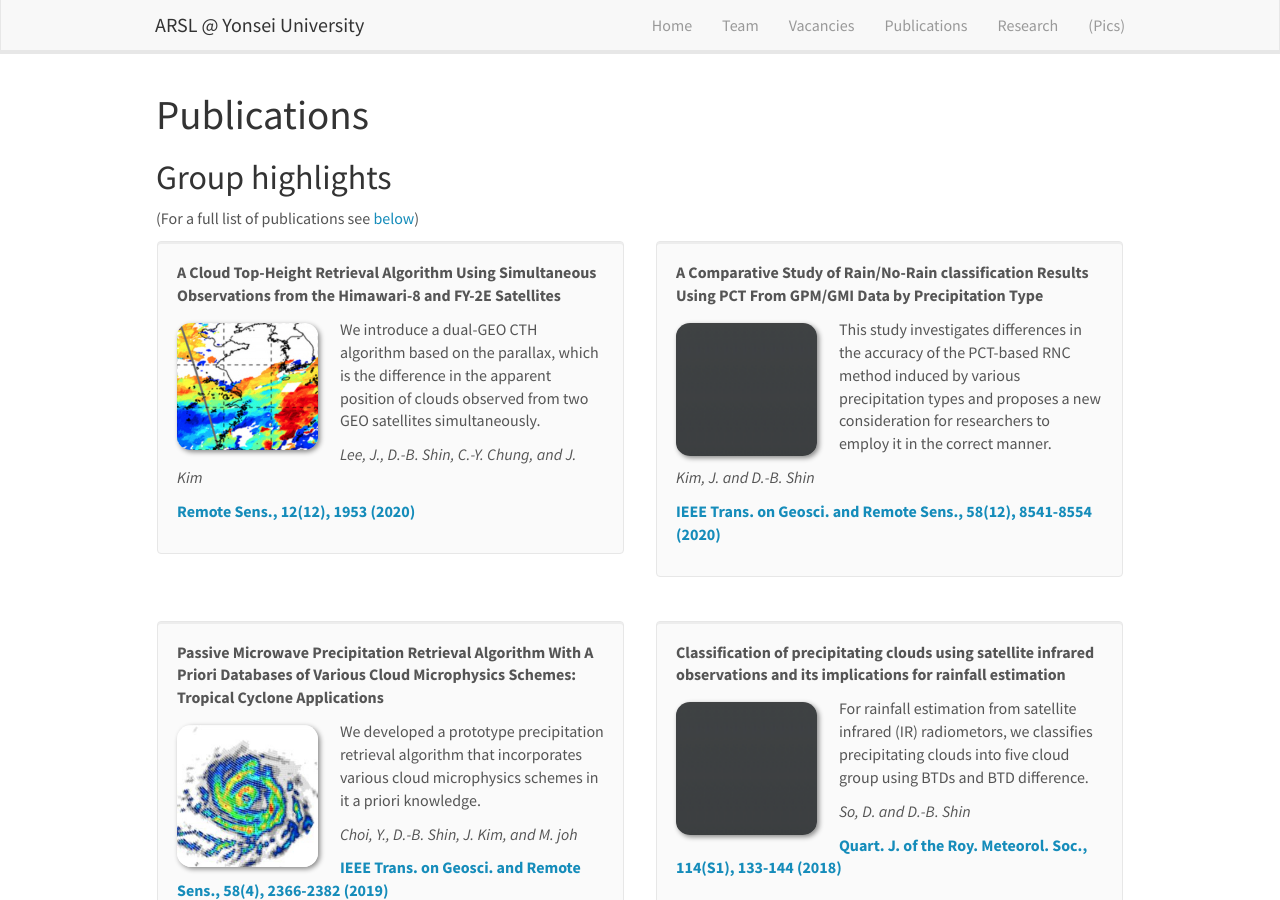
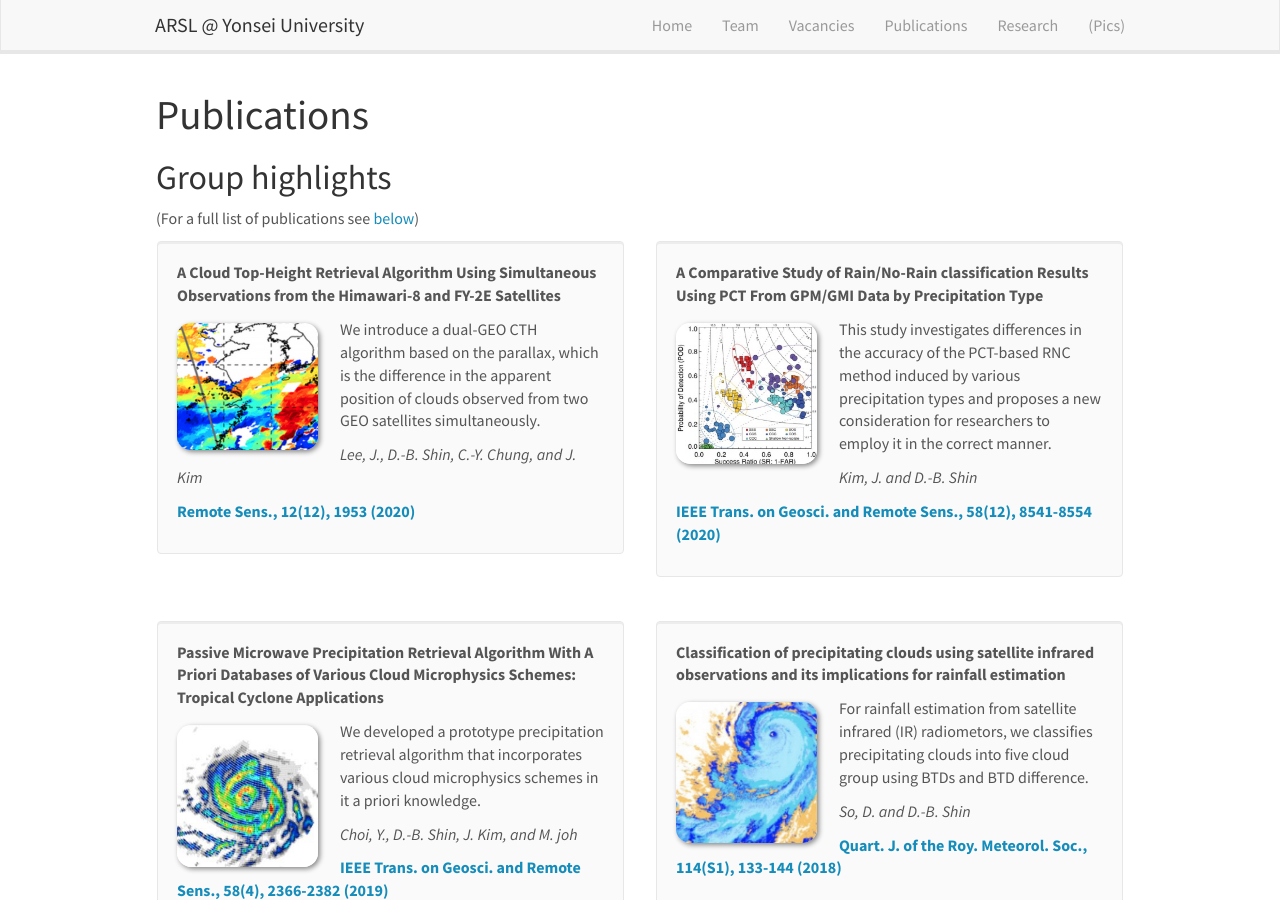
Before and after one commit to roo2003/roo2003.github.io, a Jekyll site: the page built from _pages/publications.md, in a window 1280 px wide and 900 px high. Built offline with Jekyll 4.4.1, drawn with Linux system fonts in a browser that asks for light colours; nearby versions of some CDN libraries.

Commit message:
Update publist.yml

```diff
--- a/_data/publist.yml
+++ b/_data/publist.yml
@@ -8,7 +8,7 @@
   highlight: 1
 
 - title: "A Comparative Study of Rain/No-Rain classification Results Using PCT From GPM/GMI Data by Precipitation Type"
-  image: dummy.png
+  image: Pub_PCT.jpg
   description: "This study investigates differences in the accuracy of the PCT-based RNC method induced by various precipitation types and proposes a new consideration for researchers to employ it in the correct manner."
   authors: Kim, J. and D.-B. Shin
   link:
@@ -26,7 +26,7 @@
   highlight: 1
 
 - title: "Classification of precipitating clouds using satellite infrared observations and its implications for rainfall estimation"
-  image: dummy.png
+  image: Pub_IR.jpg
   description: "For rainfall estimation from satellite infrared (IR) radiometors, we classifies precipitating clouds into five cloud group using BTDs and BTD difference."
   authors: So, D. and D.-B. Shin
   link:
```
